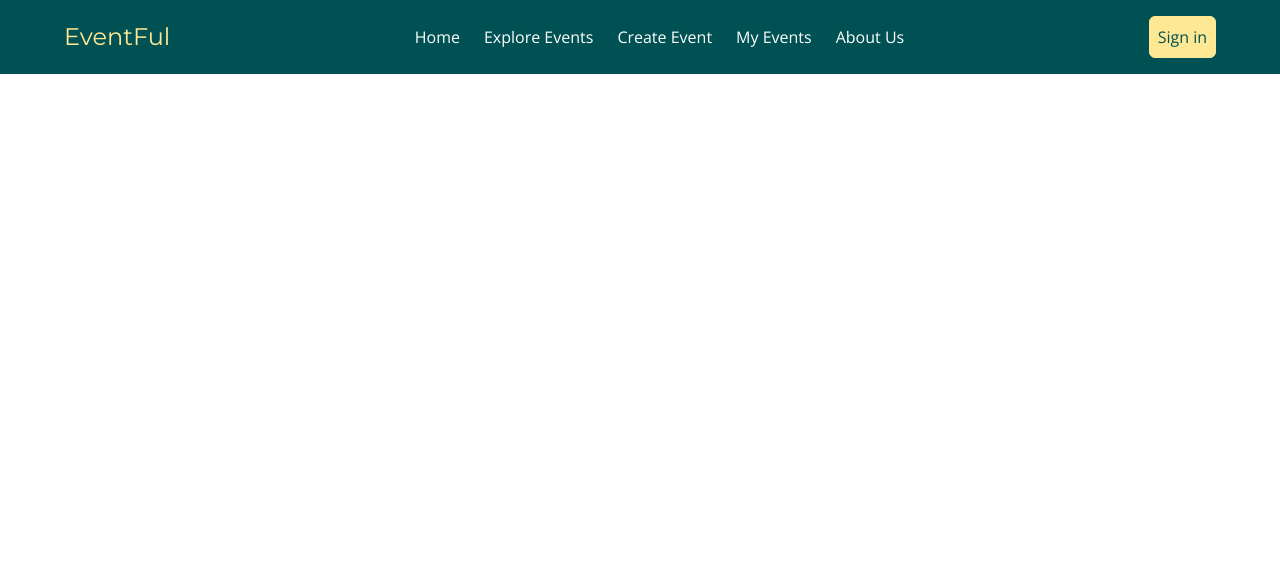
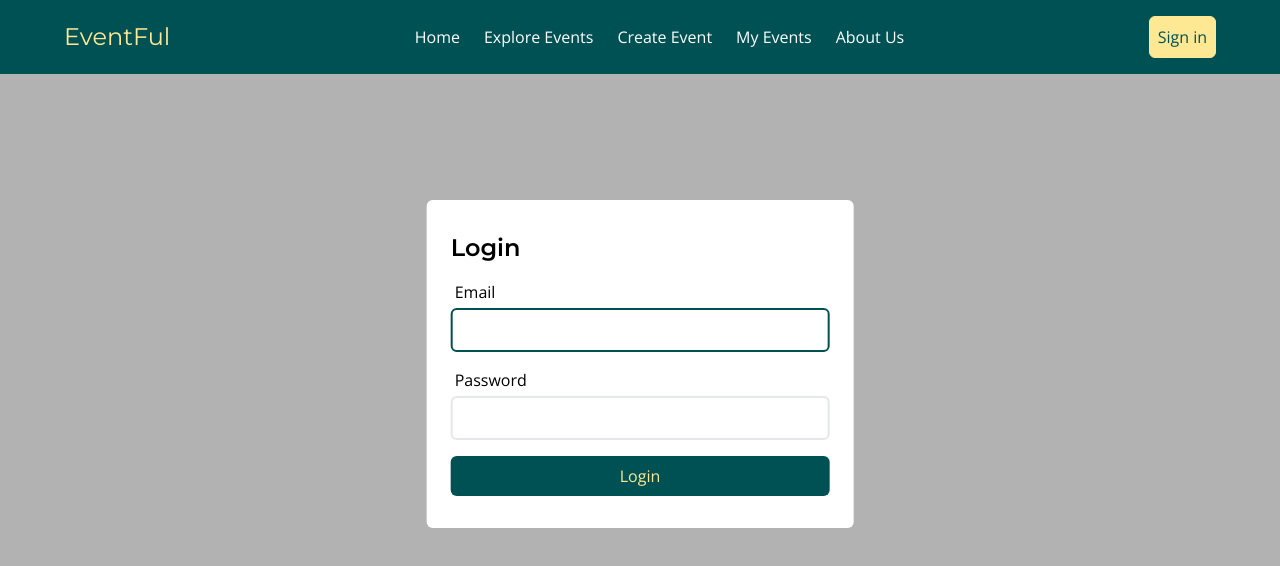
Before and after one commit to Waqas2332/Event-Booking-Website, a React (Vite) app in the folder frontend/: page /event/1/booking in a window 1280 px wide. Shown: the top 566 px of the page. Built offline with nearby package versions, Linux system fonts and the light colour scheme.

Commit message:
completed login modal ui

```diff
--- a/frontend/package.json
+++ b/frontend/package.json
@@ -10,6 +10,7 @@
     "preview": "vite preview"
   },
   "dependencies": {
+    "@headlessui/react": "^1.7.19",
     "@react-google-maps/api": "^2.19.3",
     "@tanstack/react-query": "^5.28.9",
     "@tanstack/react-query-devtools": "^5.28.10",
@@ -21,7 +22,9 @@
     "react": "^18.2.0",
     "react-dom": "^18.2.0",
     "react-icons": "^5.0.1",
-    "react-router-dom": "^6.22.3"
+    "react-router-dom": "^6.22.3",
+    "react-toastify": "^10.0.5",
+    "sooner": "^1.1.4"
   },
   "devDependencies": {
     "@types/google-map-react": "^2.1.10",
--- a/frontend/src/App.tsx
+++ b/frontend/src/App.tsx
@@ -3,19 +3,25 @@ import Home from "./pages/Home";
 import Header from "./components/Header";
 import Events from "./pages/Events";
 import SingleEvent from "./pages/SingleEvent";
+import { AuthProvider } from "./context/AuthContext";
+import Booking from "./pages/Booking";
+import { ToastContainer } from "react-toastify";
+import "react-toastify/dist/ReactToastify.css";
 
 const App = () => {
   return (
-    <>
+    <AuthProvider>
+      <ToastContainer />
       <Header />
       <main className="mt-16">
         <Routes>
           <Route path="/" element={<Home />} />
           <Route path="/events" element={<Events />} />
           <Route path="/event/:eventId" element={<SingleEvent />} />
+          <Route path="/event/:eventId/booking" element={<Booking />} />
         </Routes>
       </main>
-    </>
+    </AuthProvider>
   );
 };
 
--- a/frontend/src/components/Header.tsx
+++ b/frontend/src/components/Header.tsx
@@ -4,9 +4,11 @@ import { useState } from "react";
 import SideDrawer from "./SideDrawer";
 import { IoMenu } from "react-icons/io5";
 import { AnimatePresence } from "framer-motion";
+import { useAuth } from "../context/AuthContext";
 
 const Header = () => {
   const [isMobileNav, setIsMobileNav] = useState(false);
+  const { isAuthenticated } = useAuth();
 
   const openDrawer = () => {
     setIsMobileNav(true);
@@ -77,7 +79,9 @@ const Header = () => {
           </ul>
         </div>
         <div className="flex gap-4 max-md:hidden">
-          <button className="btn">Sign in</button>
+          <button className="btn">
+            {isAuthenticated ? "Sign out" : "Sign in"}
+          </button>
         </div>
         <div className="hidden max-md:block">
           <IoMenu
--- /dev/null
+++ b/frontend/src/context/AuthContext.tsx
@@ -0,0 +1,39 @@
+import {
+  Dispatch,
+  ReactNode,
+  SetStateAction,
+  createContext,
+  useContext,
+  useState,
+} from "react";
+
+type AuthContextType = {
+  isAuthenticated: boolean;
+  openModal: boolean;
+  setOpenModal: Dispatch<SetStateAction<boolean>>;
+  setIsAuthenticated: Dispatch<SetStateAction<boolean>>;
+};
+
+const AuthContext = createContext({} as AuthContextType);
+
+// eslint-disable-next-line react-refresh/only-export-components
+export const useAuth = () => {
+  return useContext(AuthContext);
+};
+
+type AuthProviderProps = {
+  children: ReactNode;
+};
+
+export const AuthProvider = ({ children }: AuthProviderProps) => {
+  const [isAuthenticated, setIsAuthenticated] = useState(false);
+  const [openModal, setOpenModal] = useState(false);
+
+  return (
+    <AuthContext.Provider
+      value={{ isAuthenticated, openModal, setOpenModal, setIsAuthenticated }}
+    >
+      {children}
+    </AuthContext.Provider>
+  );
+};
--- a/frontend/src/index.css
+++ b/frontend/src/index.css
@@ -65,3 +65,19 @@ body {
 .btn-outline:hover {
   @apply bg-secondary text-primary rounded-md transition-all;
 }
+
+.form-control {
+  @apply flex flex-col gap-1 mt-4;
+}
+
+.form-control label {
+  @apply font-body ms-1;
+}
+
+.form-control input {
+  @apply border-2 rounded-md p-2;
+}
+
+.form-control input:focus {
+  @apply outline-none border-primary;
+}
--- /dev/null
+++ b/frontend/src/pages/Booking.tsx
@@ -0,0 +1,17 @@
+import LoginModal from "./LoginModal";
+import { useAuth } from "../context/AuthContext";
+import { useLocation } from "react-router-dom";
+
+const Booking = () => {
+  const { isAuthenticated, openModal, setOpenModal } = useAuth();
+  const location = useLocation();
+
+  if (!isAuthenticated) {
+    setOpenModal(true);
+    return <LoginModal location={location.pathname} isOpen={openModal} />;
+  }
+
+  return <div>Booking</div>;
+};
+
+export default Booking;
--- /dev/null
+++ b/frontend/src/pages/LoginModal.tsx
@@ -0,0 +1,45 @@
+import { Dialog } from "@headlessui/react";
+import { useAuth } from "../context/AuthContext";
+import { useLocation } from "react-router-dom";
+import { toast } from "react-toastify";
+
+type LoginModalProps = {
+  isOpen: boolean;
+  location?: string;
+};
+
+const LoginModal = ({ isOpen, location }: LoginModalProps) => {
+  const { setOpenModal, isAuthenticated } = useAuth();
+  const currLocation = useLocation();
+
+  function checkAuthentication() {
+    if (currLocation.pathname === location && !isAuthenticated) {
+      toast.error("Please Sign in for booking");
+    }
+  }
+
+  return (
+    <Dialog open={isOpen} onClose={() => setOpenModal(false)}>
+      <Dialog.Overlay
+        onClick={checkAuthentication}
+        className="fixed inset-0 bg-black opacity-30"
+      />
+      <div className=" rounded-md  fixed top-1/4 left-[50%] transform  -translate-x-1/2 w-1/3 py-8 px-6 max-md:w-[75%] max-lg:w-1/2 bg-white z-10">
+        <h2 className="text-2xl font-semibold font-headings">Login</h2>
+        <form className="mt-4">
+          <div className="form-control">
+            <label htmlFor="email">Email</label>
+            <input type="email" id="email" required />
+          </div>
+          <div className="form-control">
+            <label htmlFor="password">Password</label>
+            <input type="password" id="password" required />
+          </div>
+          <button className="btn-primary mt-4 w-full">Login</button>
+        </form>
+      </div>
+    </Dialog>
+  );
+};
+
+export default LoginModal;
--- a/frontend/src/pages/SingleEvent.tsx
+++ b/frontend/src/pages/SingleEvent.tsx
@@ -1,14 +1,17 @@
 import { useQuery } from "@tanstack/react-query";
-import { useParams } from "react-router-dom";
+import { useNavigate, useParams } from "react-router-dom";
 import { getSingleEvent } from "../http";
 import Spinner from "../components/Spinner";
 import { Event } from "../types";
 import CustomGoogleMap from "../components/GoogleMap";
 import BackButton from "../components/BackButton";
 import { format } from "date-fns";
+import { motion } from "framer-motion";
 
 const SingleEvent = () => {
   const { eventId } = useParams();
+  const navigate = useNavigate();
+
   const { data, isLoading } = useQuery<Event>({
     queryKey: ["events", eventId],
     queryFn: () => getSingleEvent(eventId!),
@@ -16,6 +19,10 @@ const SingleEvent = () => {
 
   if (isLoading) {
     return <Spinner loading={isLoading} />;
+  }
+
+  function onNavigate() {
+    navigate(`/event/${eventId}/booking`);
   }
 
   return (
@@ -52,10 +59,16 @@ const SingleEvent = () => {
               <span className="">Avaliable Capacity: </span>
               <span className="italic font-semibold">{data.capacity}</span>
             </p>
-            <button className="btn-primary mt-4">Book Now</button>
+            <motion.button
+              onClick={onNavigate}
+              whileTap={{ scale: 0.98 }}
+              className="btn-primary mt-4"
+            >
+              Book Now
+            </motion.button>
           </div>
           <div className="w-1/2">
-            <CustomGoogleMap location={data.location} />
+            {/* <CustomGoogleMap location={data.location} /> */}
           </div>
         </div>
       </div>
```
Also changed, not shown: 1 other file (tests, documents, lock files or other folders).
